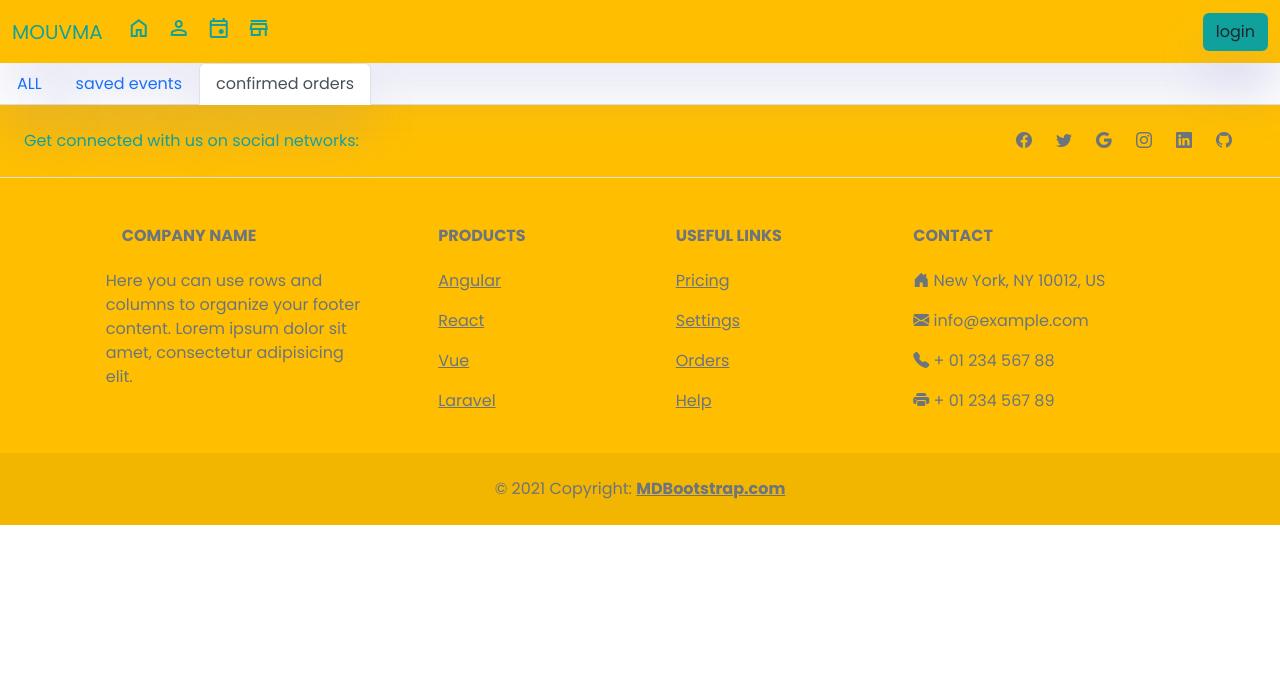
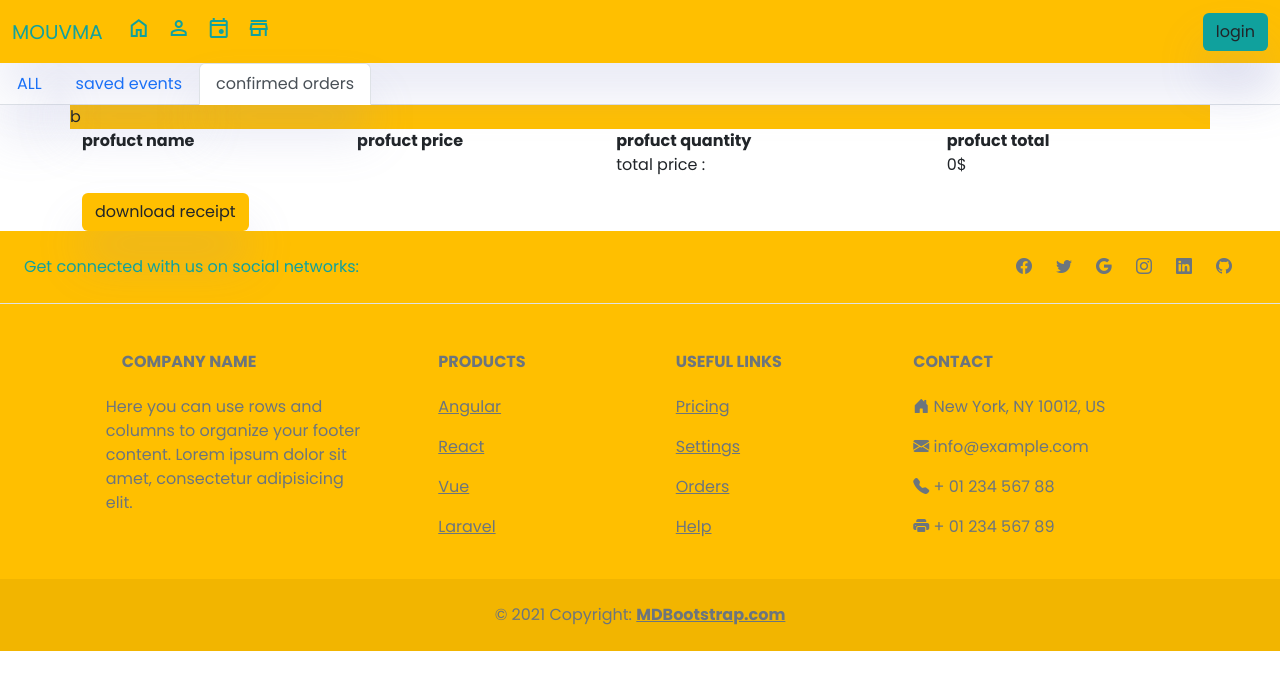
Before and after one commit to hkimi02/mouvma-website, a Vue app: page /Profile in a window 1280 px wide. Both pictures are taken after a click on the tab "confirmed orders". Shown: the top 690 px of the page. Built offline with nearby package versions, Linux system fonts and the light colour scheme; some icons are missing.

Commit message:
download facture

```diff
--- a/package.json
+++ b/package.json
@@ -10,6 +10,7 @@
         "bootstrap": "^5.2.3",
         "bootstrap-icons": "^1.10.2",
         "core-js": "^3.8.3",
+        "html2pdf.js": "^0.10.1",
         "vue": "^3.2.13",
         "vue-router": "^4.0.3",
         "vuex": "^4.0.0"
--- /dev/null
+++ b/src/components/downloadFacture.vue
@@ -0,0 +1,63 @@
+<template>
+    <div ref="document">
+        <div id="facture">
+            <table class="table" border="1">
+                <tr>
+                    <th class="scope">profuct name</th>
+                    <th class="scope">profuct price</th>
+                    <th class="scope">profuct quantity</th>
+                    <th class="scope">profuct total</th>
+                </tr>
+                <tr v-for="confirm in confirmed_orders">
+                <td>{{confirm.name}}</td>
+                <td>{{confirm.price + '$'}}</td>
+                <td>{{confirm.buy}}</td>
+                <td>{{(confirm.price * confirm.buy) + "$"}}</td>
+                </tr>
+                <tr>
+                    <td></td>
+                    <td></td>
+                    <td>total price : </td>
+                    <td>{{totalFacture() + "$"}}</td>
+                </tr>
+            </table>
+        </div>
+        <button @click="exportToPDF" class="btn selected">download receipt</button>
+    </div>
+</template>
+
+<script>
+import html2pdf from 'html2pdf.js';
+
+export default {
+    name: "app",
+    created(){
+        this.confirmed_orders= JSON.parse(localStorage.getItem("confirm_orders"))==null ? [] : JSON.parse(localStorage.getItem("confirm_orders"));
+    },
+    data(){
+        return{
+            confirmed_orders:[],
+        }
+    },
+    methods: {
+        exportToPDF() {
+            html2pdf(document.getElementById("facture"), {
+                margin: 1,
+                filename: "facture.pdf",
+            });
+        },
+        totalFacture(){
+            let total=0;
+            for(let i=0;i<this.confirmed_orders.length;i++){
+                total+=(this.confirmed_orders[i].price*this.confirmed_orders[i].buy);
+            }
+            return total;
+        },
+    },
+};
+</script>
+<style scoped>
+.selected{
+    background-color: #FFBF00;
+}
+</style>
--- a/src/views/ProfileView.vue
+++ b/src/views/ProfileView.vue
@@ -16,12 +16,16 @@
     </ul>
     <div class="tab-content" id="myTabContent">
       <div class="tab-pane fade show active" id="home-tab-pane" role="tabpanel" aria-labelledby="home-tab" tabindex="0">
-       </div>
+      </div>
       <div class="tab-pane fade" id="profile-tab-pane" role="tabpanel" aria-labelledby="profile-tab" tabindex="0">
         </div>
       <div class="tab-pane fade" id="contact-tab-pane" role="tabpanel" aria-labelledby="contact-tab" tabindex="0">
         <div class="container">
+          <div class="row flex-end now">
+            b
+          </div>
           <div class="row">
+            <downloadFacture></downloadFacture>
           <div class="col" v-for="c in confirmed_orders">
                   <order :c="c" />
           </div>
@@ -33,6 +37,7 @@
 </template>
 <script>
 import order from '@/components/order.vue'
+import downloadFacture from '@/components/downloadFacture.vue';
 export default {
   name: 'ProfileView',
   created() {
@@ -45,7 +50,8 @@ export default {
     }
   },
   components:{
-    order
+    order,
+    downloadFacture,
   },
 }
 </script>
--- a/src/views/StoreView.vue
+++ b/src/views/StoreView.vue
@@ -39,7 +39,6 @@
                       </div>
                     </div>
                   </div>
-
               <hr>
               <h5>total facture : {{ '$' + totalfacture() }}</h5>
             </div>
```
Also changed, not shown: 1 other file (tests, documents, lock files or other folders).
